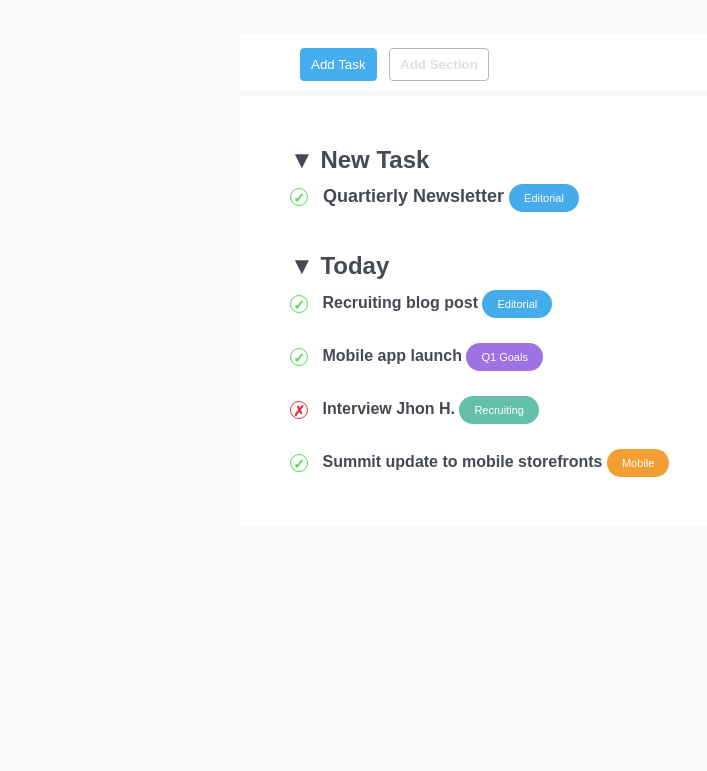
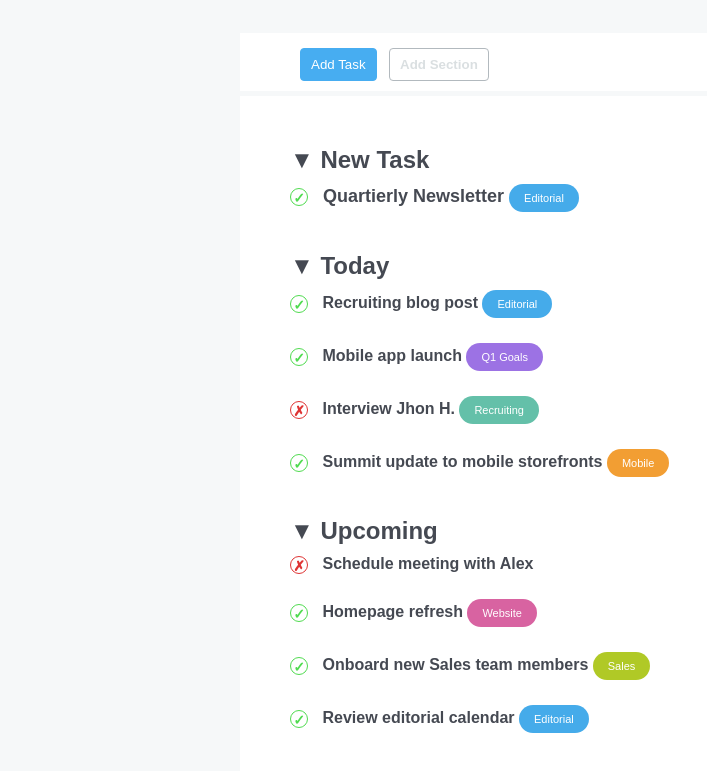
Before and after one commit to Michele-S2001/html-css-toboolist, a plain HTML site: page index.html in a window 1280 px wide. Shown: the part 97-868 px from the top of the page, without its empty margins (0-707 px from the left). Before the commit the page ends 800 px from the top, so only its background shows below. Drawn offline with Linux system fonts and the light colour scheme.

Commit message:
ADD -upcoming-list html

```diff
--- a/index.html
+++ b/index.html
@@ -67,21 +67,31 @@
                     </li>
                 </ul>
 
-
-
-
-
-
-
-
-
-
-
-                <ul class="todo-list__upcoming">
-                    <li></li>
-                    <li></li>
-                    <li></li>
-                    <li></li>
+                <ul class="todo-list__today mrg-top-ul">
+                    <li>
+                        <h2 class="todo-list__title">
+                            &#x25BC; Upcoming
+                        </h2>
+                    </li>
+                    <li>
+                        <strong class="cross-mark">&cross;</strong>
+                        <strong>Schedule meeting with Alex</strong>
+                    </li>
+                    <li class="mrg-top-li">
+                        <strong class="check-mark">&check;</strong>
+                        <strong>Homepage refresh</strong>
+                        <span class="subject bgc-lightviolet">Website</span>
+                    </li>
+                    <li class="mrg-top-li">
+                        <strong class="check-mark">&check;</strong>
+                        <strong>Onboard new Sales team members</strong>
+                        <span class="subject bgc-green">Sales</span>
+                    </li>
+                    <li class="mrg-top-li">
+                        <strong class="check-mark">&check;</strong>
+                        <strong>Review editorial calendar</strong>
+                        <span class="subject bgc-blue">Editorial</span>
+                    </li>
                 </ul>
             </section>
         </div>
```
